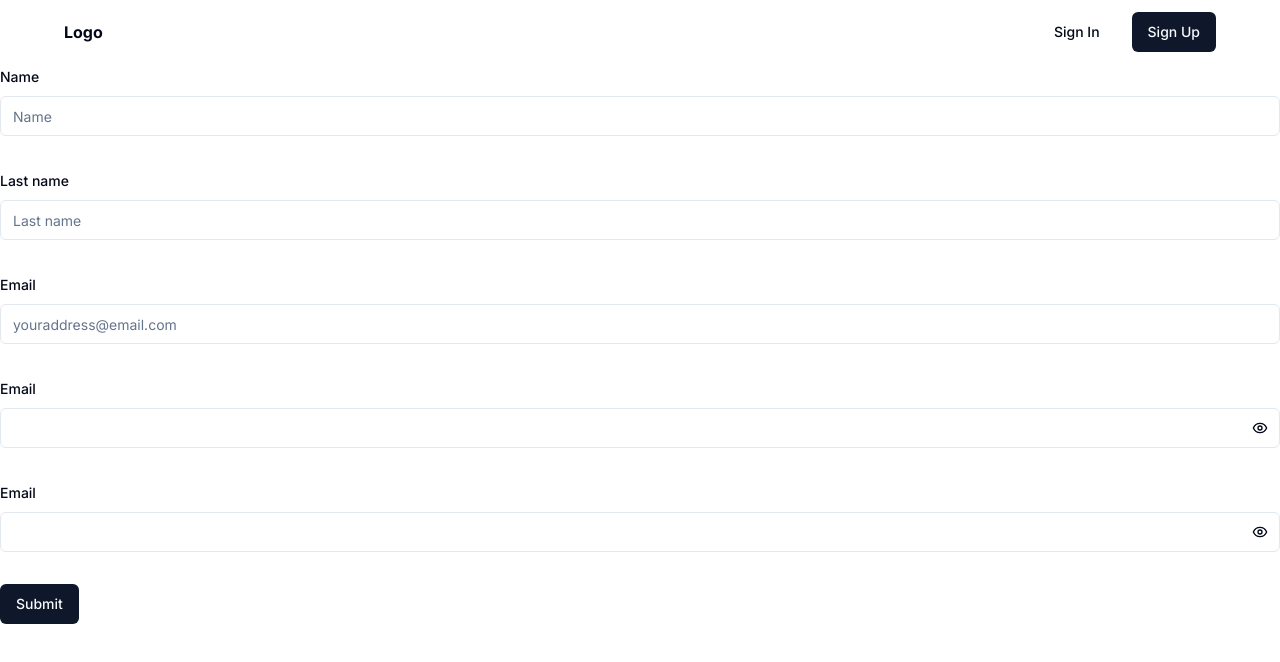
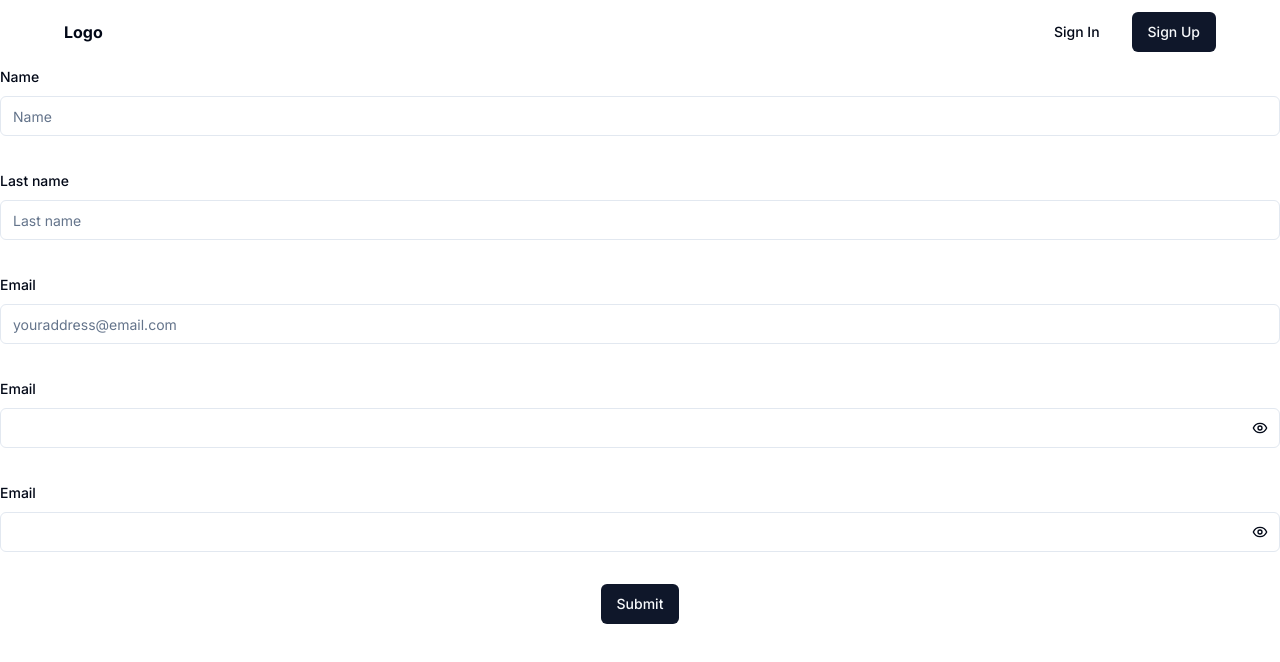
Before and after one commit to jp-quintana/to-do-app, a Next.js app: page /sign-up in a window 1280 px wide. Shown: the top 662 px of the page. Built offline with nearby package versions, Linux system fonts and the light colour scheme.

Commit message:
update sign up form styles

```diff
--- a/src/app/(landing)/_components/auth-form/components/sign-up-form.tsx
+++ b/src/app/(landing)/_components/auth-form/components/sign-up-form.tsx
@@ -98,7 +98,11 @@ export const SignUpForm = () => {
             </FormItem>
           )}
         />
-        <Button type="submit">Submit</Button>
+        <div className="flex justify-center">
+          <Button className="text-center" type="submit">
+            Submit
+          </Button>
+        </div>
       </form>
     </Form>
   );
```
